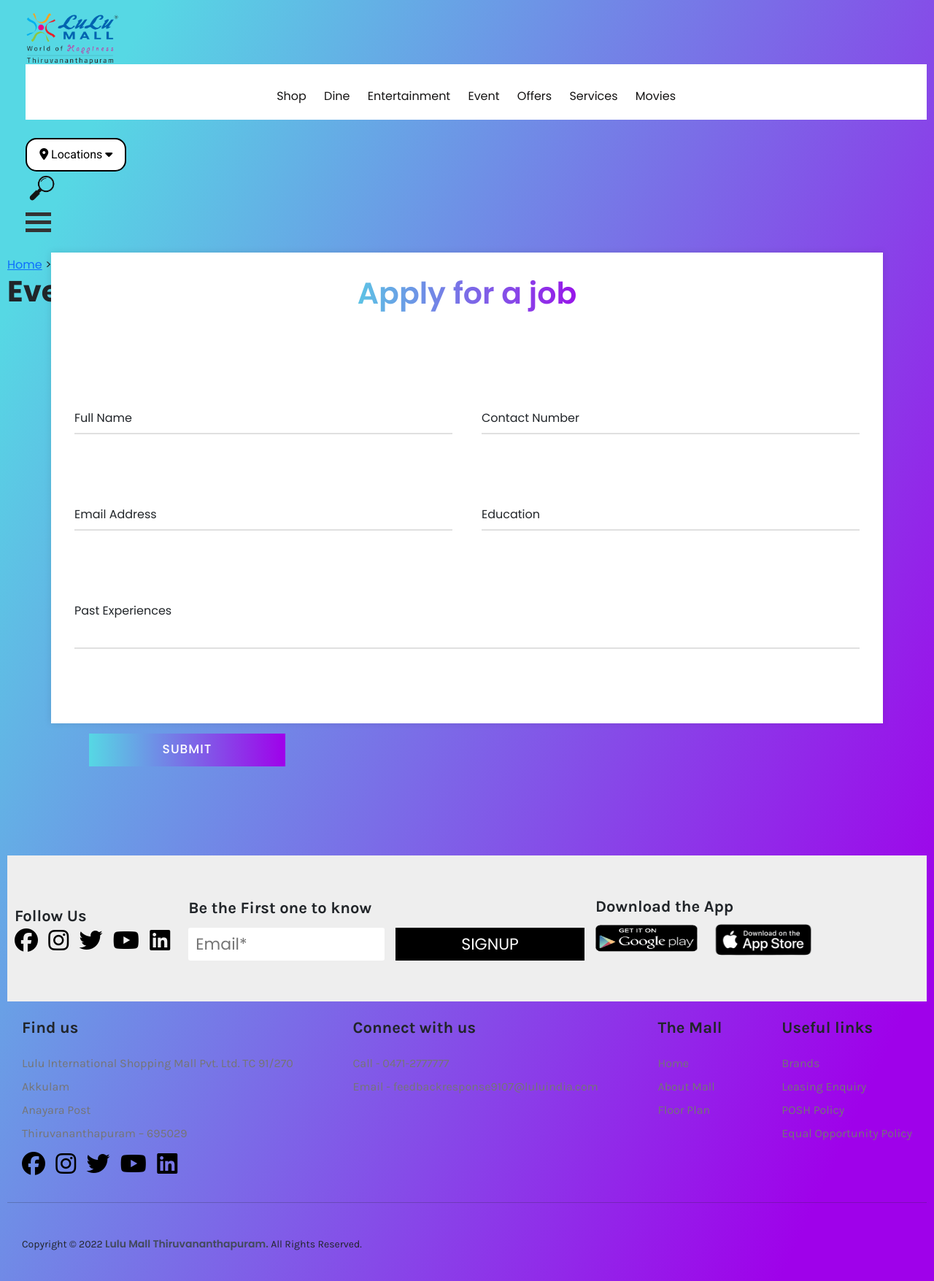
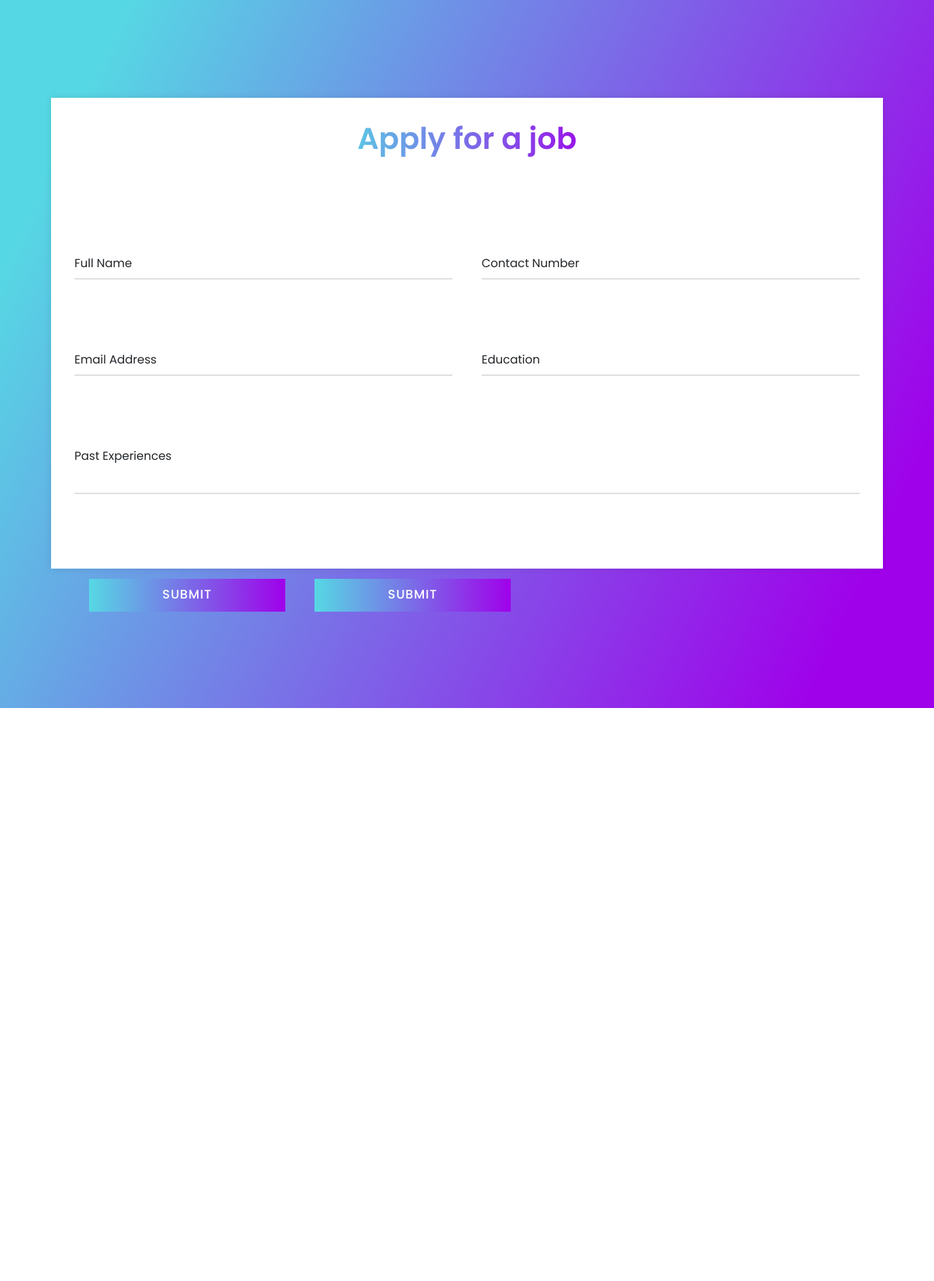
Before and after one commit to binoybarnabas/lulu-tvm, a website: page pages/careerPage/career.html in a window 1280 px wide. Shown: the part 7-1762 px from the top of the page at 73% size. After the commit the page ends 977 px from the top, so only its background shows below. Drawn offline with nearby package versions, Linux system fonts and the light colour scheme.

Commit message:
careers and service page fix

```diff
--- a/pages/careerPage/career.html
+++ b/pages/careerPage/career.html
@@ -49,53 +49,15 @@
     <script src="/scripts/header/test.js"></script>
   </head>
   <body>
-    <!-- navbar  -->
-    <section class="nav-bar">
-      <div class="blue"></div>
-      <div class="nav-bar-wrapper">
-        <a href="/pages/homePage/home.html">
-          <img src="/assets/headerAndFooter/header-logo.png" alt="lulu logo"
-        /></a>
-        <div class="nav-bar-wrapper-text">
-          <a href="../shopPage/shopPageSignup.html">Shop</a>
-          <a href="../dinePage/dine.html">Dine</a>
-          <a href="../entertainments/entertainments.html">Entertainment</a>
-          <a href="../eventPage/event.html">Event</a>
-          <a href="../offerPage/offers.html">Offers</a>
-          <a href="../servicePage/services.html">Services</a>
-          <a href="../moviesPage/movie.html">Movies</a>
-        </div>
-        <div class="nav-search-navigation">
-          <div class="dropdown">
-            <button class="dropbtn">
-              <i class="fas fa-map-marker-alt"></i> Locations
-              <i class="fa-solid fa-caret-down"></i>
-            </button>
-            <div class="dropdown-content">
-              <a href="https://bengaluru.lulumall.in/">Bengaluru</a>
-              <a href="https://www.lucknow.lulumall.in/">Lucknow</a>
-              <a href="https://www.kochi.lulumall.in/">Kochi</a>
-              <a href="https://www.hyderabad.lulumall.in/">Hyderabad</a>
-            </div>
-          </div>
-          <div class="search-box">
-            <img src="/assets/headerAndFooter/search.png" alt="" />
-          </div>
-          <div class="Hamburger" onclick="myFunction(this)">
-            <div class="bar1"></div>
-            <div class="bar2"></div>
-            <div class="bar3"></div>
-          </div>
-        </div>
-      </div>
-    </section>
-
-    <!-- <section class="events"> -->
-    <!-- Quick Links and Heading -->
-    <div class="current">
-      <a href="../homePage/home.html">Home</a> > Events
-      <h1><b>Events</b></h1>
-    </div>
+    <br />
+    <br />
+    <br />
+    <br />
+    <br />
+    <br />
+    <br />
+    <br />
+    <br />
 
     <div class="container">
       <div class="text">Apply for a job</div>
@@ -137,8 +99,14 @@
             <div class="underline"></div>
             <label for="">Past Experiences</label>
             <!-- <br /> -->
+
             <div class="form-row submit-btn">
               <div class="input-data">
+                <div class="inner"></div>
+                <!-- <button onClick="book()">Book</button> -->
+                <input type="submit" value="submit" id="submit" />
+              </div>
+              <div class="input-data ">
                 <div class="inner"></div>
                 <!-- <button onClick="book()">Book</button> -->
                 <input type="submit" value="submit" id="submit" />
@@ -161,97 +129,6 @@
   <script src="../../scripts/careerScript/career.js"></script>
 
   <!-- footer -->
-
-  <footer>
-    <div class="social-and-newsletter">
-      <div>
-        <h4>Follow Us</h4>
-        <div class="social-icons">
-          <a href=""><i class="fa-brands fa-facebook fa-2xl" s></i></a>
-          <a href=""><i class="fa-brands fa-instagram fa-2xl"></i></a>
-          <a href=""><i class="fa-brands fa-twitter fa-2xl"></i></a>
-          <a href=""><i class="fa-brands fa-youtube fa-2xl"></i></a>
-          <a href=""><i class="fa-brands fa-linkedin fa-2xl"></i></a>
-        </div>
-      </div>
-      <div class="news-letter">
-        Be the First one to know <br />
-        <div class="news-letter-inp-bt">
-          <input type="text" name="" id="" placeholder="Email*" />
-          <button>SIGNUP</button>
-        </div>
-      </div>
-
-      <div class="app-wrapper">
-        Download the App
-        <div class="apps">
-          <a href=""
-            ><img
-              id="playstore"
-              src="/assets/headerAndFooter/images.png"
-              alt="img1"
-          /></a>
-          <a href=""
-            ><img src="/assets/headerAndFooter/images (1).png" alt="img2"
-          /></a>
-        </div>
-      </div>
-    </div>
-
-    <div class="contactfooter">
-      <div class="contactfooterflexWrapper">
-        <div class="findus">
-          <p>Find us</p>
-          <div class="finduscontentwrapper">
-            Lulu International Shopping Mall Pvt. Ltd. TC 91/270 <br />Akkulam
-            <br />
-            Anayara Post <br />Thiruvananthapuram – 695029
-          </div>
-          <div class="social-icons bottom-icons">
-            <a href=""><i class="fa-brands fa-facebook fa-2xl" s></i></a>
-            <a href=""><i class="fa-brands fa-instagram fa-2xl"></i></a>
-            <a href=""><i class="fa-brands fa-twitter fa-2xl"></i></a>
-            <a href=""><i class="fa-brands fa-youtube fa-2xl"></i></a>
-            <a href=""><i class="fa-brands fa-linkedin fa-2xl"></i></a>
-          </div>
-        </div>
-
-        <div class="connectwithus">
-          <p>Connect with us</p>
-          <div class="finduscontentwrapper">
-            <a href="tel:0471-2777777">Call - 0471-2777777</a>
-            <br />
-            <a href="mailto:feedbackresponse9107@luluindia.com"
-              >Email - feedbackresponse9107@luluindia.com</a
-            >
-          </div>
-        </div>
-        <div class="themall">
-          <p>The Mall</p>
-          <div class="finduscontentwrapper">
-            <a href="">Home</a><br />
-            <a href="">About Mall</a><br />
-            <a href="">Floor Plan</a><br />
-          </div>
-        </div>
-        <div class="usefullinks">
-          <p>Useful links</p>
-          <div class="finduscontentwrapper">
-            <a href="">Brands</a><br />
-            <a href="">Leasing Enquiry</a><br />
-            <a href="">POSH Policy</a><br />
-            <a href="">Equal Opportunity Policy</a><br />
-          </div>
-        </div>
-      </div>
-    </div>
-
-    <hr />
-    <div class="Copyright">
-      Copyright © 2022 <a href="">Lulu Mall Thiruvananthapuram.</a> All Rights
-      Reserved.
-    </div>
-  </footer>
   <script
     src="https://kit.fontawesome.com/ac8eb70719.js"
     crossorigin="anonymous"
--- a/styles/eventPage/event-inner.css
+++ b/styles/eventPage/event-inner.css
@@ -27,11 +27,11 @@
   padding-left: 100px;
   overflow: hidden;
   border-radius: 17px;
-  background-color: #178274;
+  background-color: #ffffff;
   margin-top: 20px;
   margin-left: 70px;
   margin-bottom: 50px;
-  color: white;
+  color: rgb(0, 0, 0);
   box-shadow: 0px 5px 20px 5px rgba(0, 0, 0, 0.75);
 }
 .image {
```
Also changed, not shown: pages/eventPage/event.html (+2 -2 lines), pages/servicePage/services.html (+7 -0 lines), scripts/eventScript/event.js (added, +162 -0 lines), scripts/eventScript/eventInner.js (+6 -6 lines).
